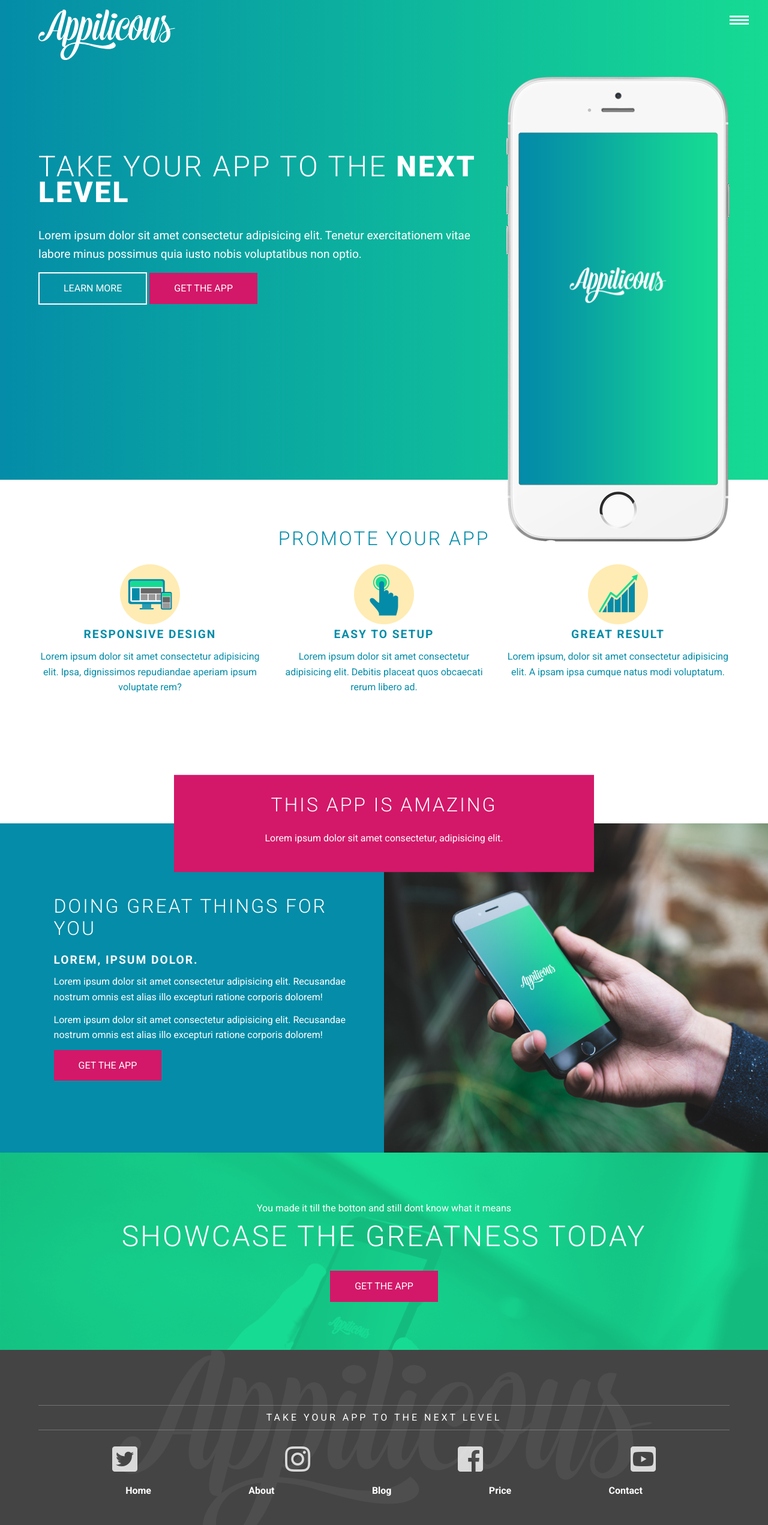
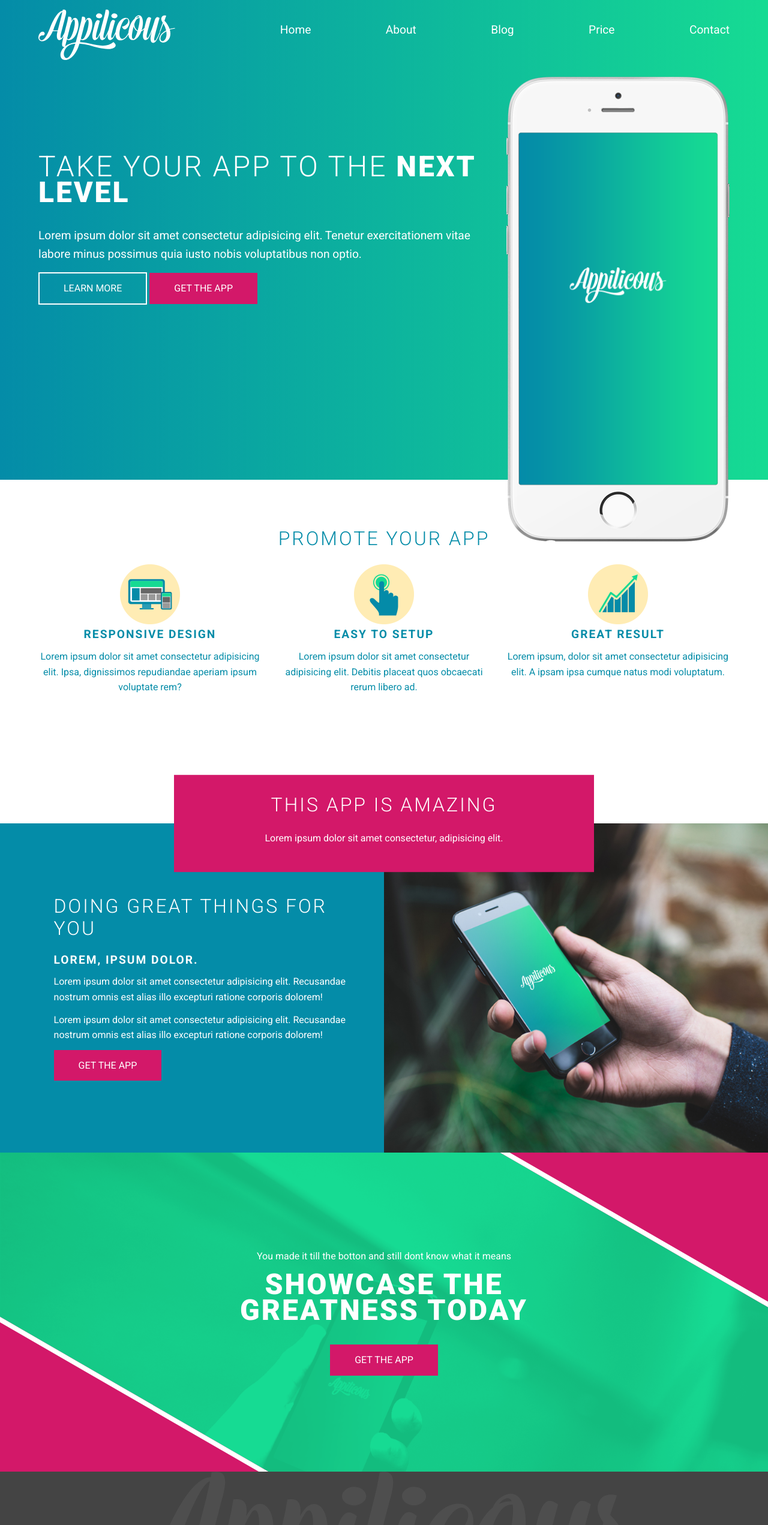
Before and after one commit to ramunasnognys/Responsive---start-to-finish, a plain HTML site: page index.html in a window 1280 px wide. Shown: the top 2543 px of the page at 60% size. Drawn offline with nearby package versions, Linux system fonts and the light colour scheme.

Commit message:
FINAL
Navigation fix and clean up

```diff
--- a/index.html
+++ b/index.html
@@ -1,3 +1,12 @@
+<!--
+  -- Kevin Powel
+  -- Youtube
+  -- How to create website
+  -- link: https://www.youtube.com/watch?v=Y6aHRf1K8lE
+
+     Created: 2019-02-13
+  -->
+
 <!DOCTYPE html>
 <html lang="en">
 
@@ -114,16 +123,20 @@
     <!-- CTA
     =====================-->
     <section class="cta">
-        <p class="text-large">You made it till the botton and still dont know what it means</p>
-        <h1 class="title-large">SHOWCASE THE GREATNESS today</h1>
-        <a href="" class="btn btn--primary">Get the app</a>
+
+        <div class="container container--cta">
+            <p class="text-large">You made it till the botton and still dont know what it means</p>
+            <h1 class="title-large"><span>SHOWCASE THE GREATNESS today</span> </h1>
+            <a href="" class="btn btn--primary">Get the app</a>
+        </div>
+
     </section>
 
     <!-- Footer
     =====================-->
 
     <footer>
-        <div class="container">
+        <div class="container container--footer">
             <p class="title-footer">Take your App to the next level</p>
             <ul class="unstyled-list social-links">
                 <li><a href=""><i class="fab fa-twitter-square"></i></a></li>
@@ -131,7 +144,6 @@
                 <li><a href=""><i class="fab fa-facebook-square"></i></a></li>
                 <li><a href=""><i class="fab fa-youtube-square"></i></a></li>
             </ul>
-        </div>
         <ul class="unstyled-list nav-footer">
             <li><a href="">Home</a></li>
             <li><a href="">About</a></li>
@@ -139,6 +151,8 @@
             <li><a href="">Price</a></li>
             <li><a href="">Contact</a></li>
         </ul>
+    </div>
+
     </footer>
     <!-- JQuery -->
     <script src="https://code.jquery.com/jquery-1.12.4.js" integrity="sha256-Qw82+bXyGq6MydymqBxNPYTaUXXq7c8v3CwiYwLLNXU="
--- a/sass/abstracts/_type.sass
+++ b/sass/abstracts/_type.sass
@@ -2,7 +2,7 @@
 
 $font-stack: 'Roboto', sans-serif
 
-// Font wheights
+// Font weight
 
 $font-light: 300
 $font-normal: 400
@@ -11,6 +11,6 @@ $font-black: 900
 
 // Font mixin
 
-=font($wheight)
+=font($weight)
     font-family: $font-stack
-    font-weight: $wheight
+    font-weight: $weight
--- a/sass/components/_buttons.sass
+++ b/sass/components/_buttons.sass
@@ -19,6 +19,7 @@
   &:hover,
   &:focus
     background: 2px darken($accent, 15%)
+    border-color: ($accent, 15%)
 
 .btn--secondary
   border: 2px solid $text-inverse
--- a/sass/components/_cta.sass
+++ b/sass/components/_cta.sass
@@ -1,3 +1,9 @@
+// 1. Hiding cta's after top-border white line
+
+// !!! Skewed before & after sudo elements covering H1 text
+//     SOLUTION:
+//     Create container between section cta class to hold the text
+
 .cta
   background-color: $secondary
   background-image: url(../img/call-to-action-background.jpg)
@@ -6,3 +12,31 @@
   padding: 5em 0
   background-blend-mode: multiply
   color: $text-inverse
+  position: relative
+  overflow: hidden // * 1 *
+
+  @media(min-width:725px)
+    padding: 10em 0
+
+    &::before, &::after
+      content: ''
+      display: block
+      background: $accent
+      position: absolute
+      width: 100%
+      border: 1em solid $white
+
+    &::before
+      top: 0
+      bottom: -1em
+      transform: skewX(60deg)
+      left: -100%
+
+    &::after
+      top: -1em
+      bottom: 0
+      transform: skewX(60deg)
+      right: -100%
+
+    .container--cta
+      width: 50%
--- a/sass/layout/_footer.sass
+++ b/sass/layout/_footer.sass
@@ -31,9 +31,11 @@ footer
 .nav-footer
   display: flex
   justify-content: space-around
-  width: 80%
   margin: 0 auto
 
   a
     text-decoration: none
     font-weight: $font-bold
+
+.container--footer
+  max-width: 25em
--- a/sass/layout/_nav.sass
+++ b/sass/layout/_nav.sass
@@ -3,18 +3,27 @@
 // 3. Add animation
 // 4. Animate Hamburger cross on click
 // 5. Nav-bar list item ON-TAP fix
+// 6. Brings navigation container back from mobile to desktop view
 
 .main-nav
   background: $accent
   position: absolute
   top: 0
-  left: 100% // * 1 *
+  left: 100%          // * 1 *
   right: 0
   font-size: 1.2rem
 
-  overflow: hidden // * 2 *
+  overflow: hidden    // * 2 *
 
   transition: all ease-in-out 250ms // * 3 *
+
+  @media(min-width:725px)
+    position: relative
+    flex: auto
+    background: none
+    margin-top: 1em
+    margin-left: 2em
+    left: 0           // * 6 *
 
   ul
     display: flex
@@ -22,21 +31,37 @@
     justify-content: space-around
     text-align: center
     height: 100vh
+
+    @media(min-width:725px)
+      flex-direction: row
+      height: auto
+
     li
       flex: 1 1 auto
       border-bottom: 1px solid rgba(0, 0, 0, .15)
       display: flex
+      @media(min-width:725px)
+        display: block
+        border: none
 
       a
         color: $text-inverse
         text-decoration: none
-        flex-basis: 100% // * 5 *
-        display: flex // * 5 *
-        align-items: center // * 5 *
-        justify-content: center // * 5 *
+        flex-basis: 100%         // * 5 *
+        display: flex            // * 5 *
+        align-items: center      // * 5 *
+        justify-content: center  // * 5 *
+
+        @media(min-width:725px)
+          justify-content: flex-end
+          flex-basis: auto
 
         &:hover
           background: rgba(0, 0, 0, .10)
+          @media(min-width:725px)
+            background: none
+            color: darken($accent,15%)
+
 
 
   &.is-open
@@ -53,6 +78,10 @@
   right: 1em
   top: 1em
   cursor: pointer
+
+  @media(min-width:725px)
+    display: none
+
 
 
 
@@ -72,7 +101,7 @@
 
 // Hamburger Cross
 
-.hamburger.is-open // * 4 *
+.hamburger.is-open         // * 4 *
   transform: rotate(45deg)
 
   &::after
```
Also changed, not shown: css/main.css.
